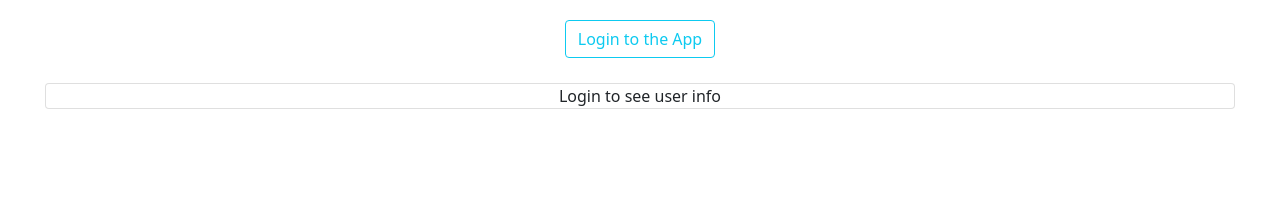
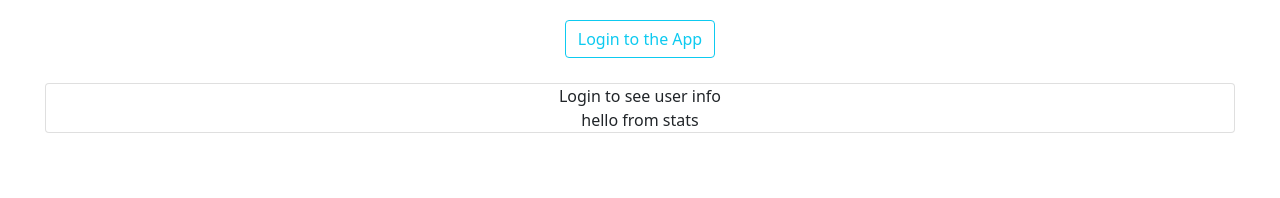
Before and after one commit to mhuckstepp/MaxHStravaViz, a React (Create React App) app: page /stats in a window 1280 px wide. Shown: the top 198 px of the page. Built offline with nearby package versions, Linux system fonts and the light colour scheme; no server answers.

Commit message:
setup router

```diff
--- a/package.json
+++ b/package.json
@@ -17,6 +17,7 @@
     "react-bootstrap": "^2.0.0-beta.6",
     "react-dom": "^17.0.2",
     "react-json-pretty": "^2.2.0",
+    "react-router-dom": "^5.2.0",
     "react-scripts": "4.0.3",
     "ts-jest": "^27.0.5",
     "typescript": "^4.3.5",
@@ -45,5 +46,8 @@
       "last 1 firefox version",
       "last 1 safari version"
     ]
+  },
+  "devDependencies": {
+    "@types/react-router-dom": "^5.1.8"
   }
 }
--- a/src/App.tsx
+++ b/src/App.tsx
@@ -4,6 +4,8 @@ import LogoutButton from './components/LogoutButton';
 import Profile from './components/Profile';
 import { useAuth0 } from "@auth0/auth0-react"
 import Card from 'react-bootstrap/Card'
+import RunningStats from './components/RunningStats';
+import { Route } from 'react-router-dom'
 
 
 function App() {
@@ -17,6 +19,9 @@ function App() {
       <LogoutButton></LogoutButton>
       <Card className='userCard'>
       <Profile></Profile>
+      <Route path='/stats'>
+        <RunningStats />
+      </Route>
       </Card>
     </div>
   );
--- /dev/null
+++ b/src/components/RunningStats.tsx
@@ -0,0 +1,11 @@
+import React from 'react'
+
+const RunningStats = () => {
+    return (
+        <div>
+            hello from stats
+        </div>
+    )
+}
+
+export default RunningStats
--- a/src/index.tsx
+++ b/src/index.tsx
@@ -2,6 +2,7 @@ import ReactDOM from 'react-dom';
 import App from './App';
 import { Auth0Provider } from '@auth0/auth0-react'
 import 'bootstrap/dist/css/bootstrap.min.css';
+import { BrowserRouter as Router} from "react-router-dom";
 
 let domain: string
 let clientID: string
@@ -14,14 +15,14 @@ if (process.env["REACT_APP_AUTH0_DOMAIN"] && process.env["REACT_APP_AUTH0_CLIENT
   throw new Error("Auth0 env variables are not set")
 }
 
-domain = process.env["REACT_APP_AUTH0_DOMAIN"] ?? 'whatever default'
-
 ReactDOM.render(
       <Auth0Provider
       domain={domain}
       clientId={clientID}
       redirectUri={window.location.origin}>
-      <App />
+        <Router>
+            <App />
+        </Router>
       </Auth0Provider>,
   document.getElementById('root')
 );
```
Also changed, not shown: 1 other file (tests, documents, lock files or other folders).
